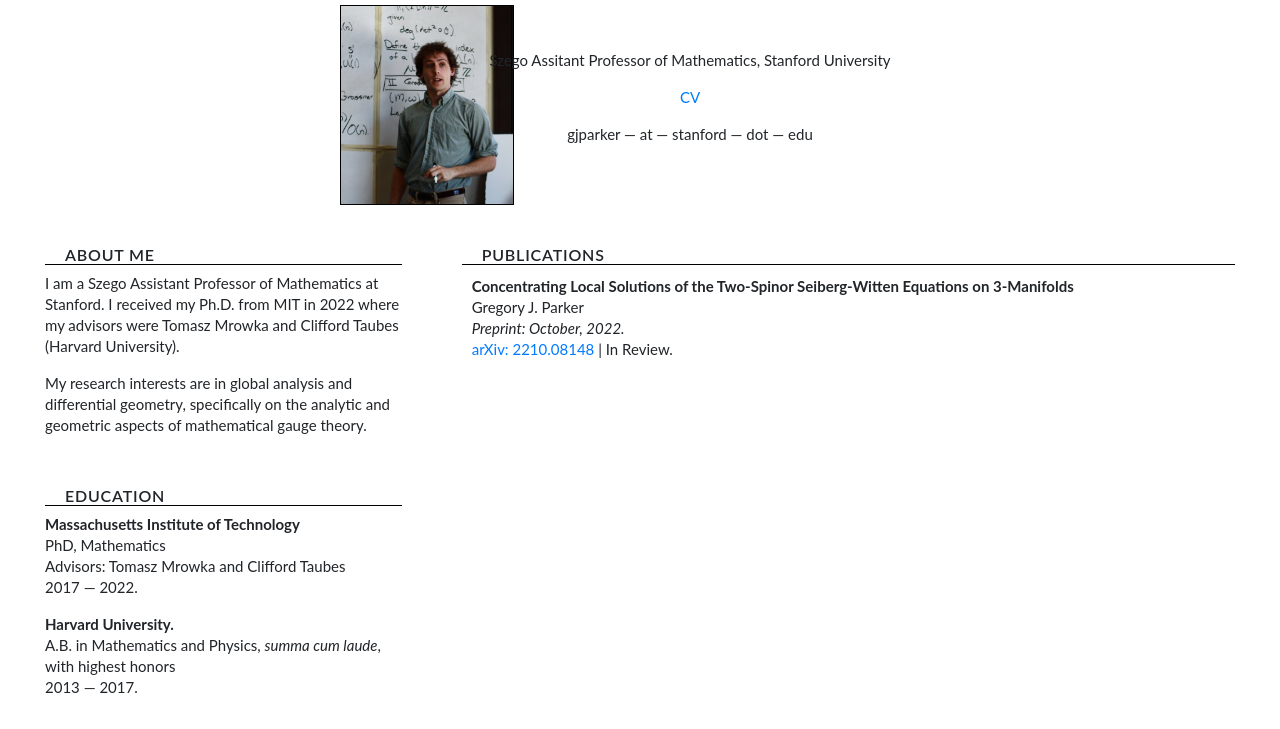
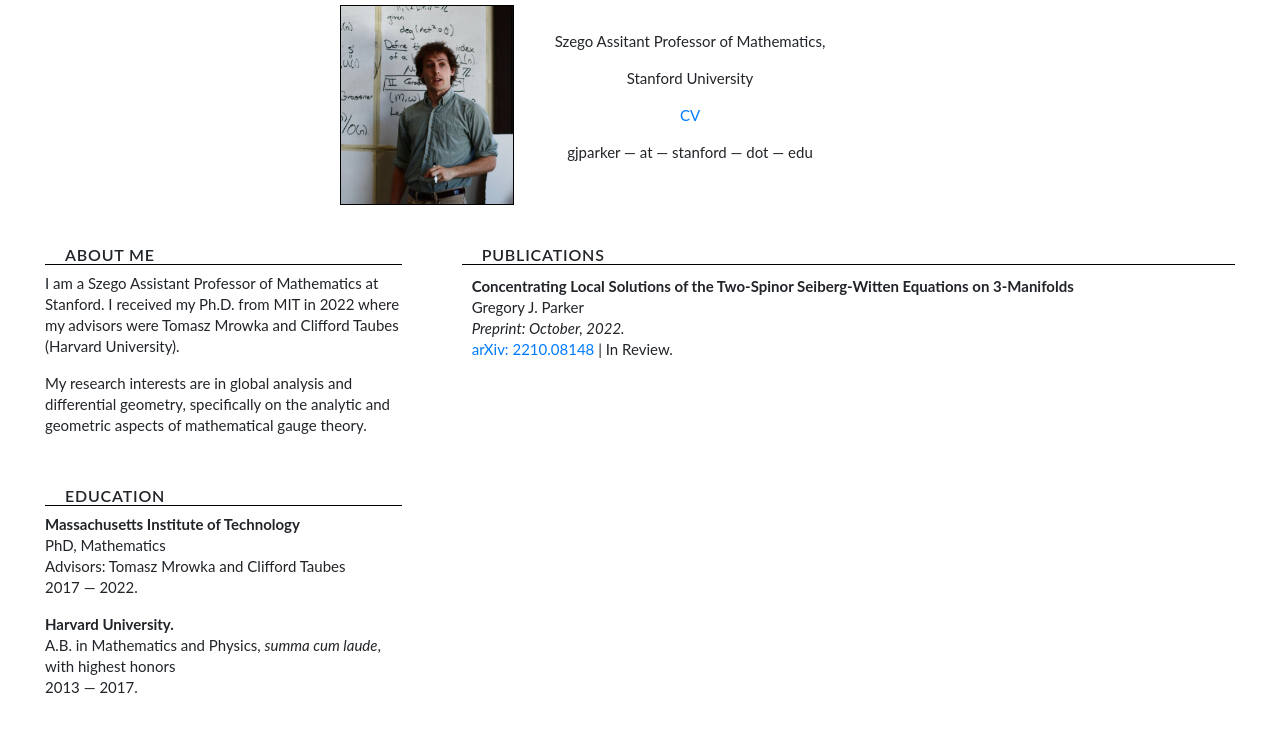
Before and after one commit to gregoryjparker/gregoryjparker.github.io, a plain HTML site: page index.html in a window 1280 px wide. Shown: the part 71-800 px from the top of the page. Drawn offline with nearby package versions, Linux system fonts and the light colour scheme.

Commit message:
Update index.html

```diff
--- a/index.html
+++ b/index.html
@@ -54,7 +54,8 @@
                 <img src="Documents/Gregphoto.jpg" style="height: 200px; border: 1px solid black;" alt="Photo of Greg">
             </div>
             <div class="col col-md-10" style="width: 400px">
-                <p> Szego Assitant Professor of Mathematics, Stanford University</p>
+                <p> Szego Assitant Professor of Mathematics,
+		<p> Stanford University</p>
                 <p>
                     <!-- <a href="https://arxiv.org/search/advanced?advanced=&terms-0-operator=AND&terms-0-term=0000-0002-5230-5880&terms-0-field=orcid&classification-physics_archives=all&date-filter_by=all_dates&date-year=&date-from_date=&date-to_date=&date-date_type=submitted_date&abstracts=show&size=50&order=-announced_date_first">arXiv</a> | -->
 
```
